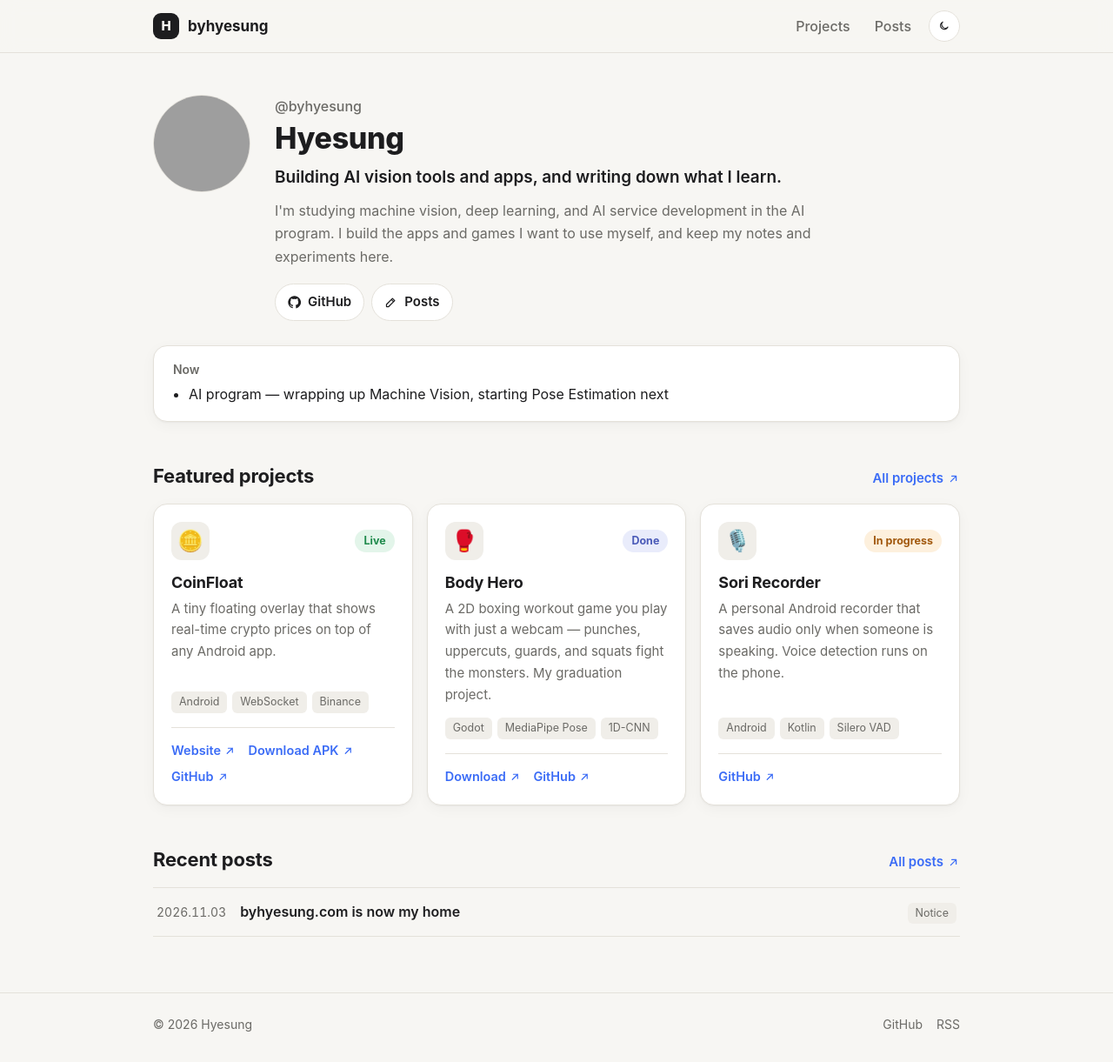
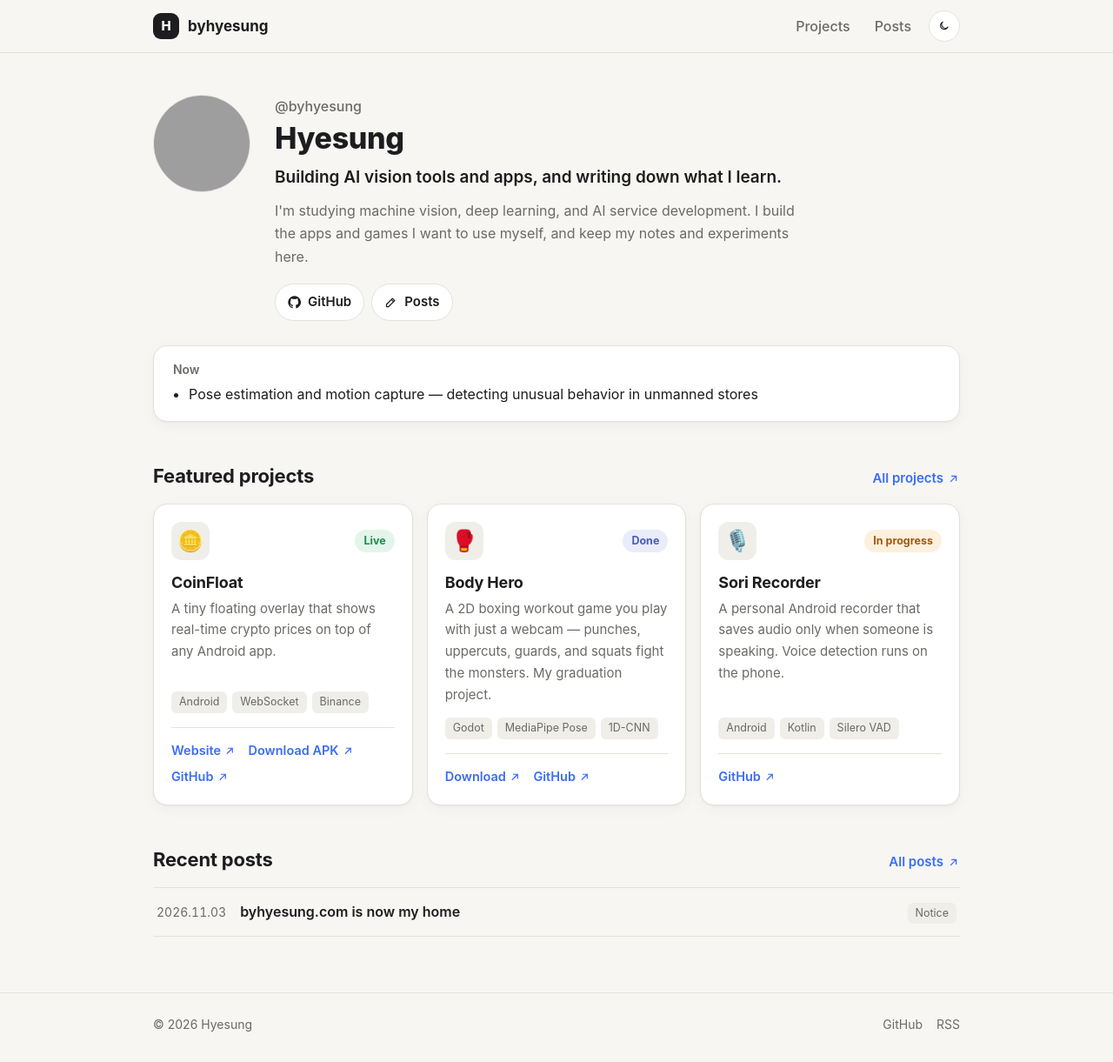
Before and after one commit to wlgptjd333/wlgptjd333.github.io, a Jekyll site: the page built from index.html, in a window 1280 px wide and 1221 px high. Shown: the whole window at 87% size. Built offline with Jekyll 4.4.1, drawn with Linux system fonts in a browser that asks for light colours; some web fonts are replaced; grey boxes are pictures that could not be loaded.

Commit message:
content: simplify intro and update now

```diff
--- a/_data/profile.yml
+++ b/_data/profile.yml
@@ -4,9 +4,9 @@ handle: byhyesung
 avatar: https://avatars.githubusercontent.com/u/45970948?v=4
 tagline: Building AI vision tools and apps, and writing down what I learn.
 intro: >-
-  I'm studying machine vision, deep learning, and AI service development
-  in the AI program. I build the apps
-  and games I want to use myself, and keep my notes and experiments here.
+  I'm studying machine vision, deep learning, and AI service development.
+  I build the apps and games I want to use myself, and keep my notes and
+  experiments here.
 
 # 링크 버튼. icon: github / mail / blog / link / youtube / instagram
 links:
@@ -23,4 +23,4 @@ links:
 
 # 지금 하고 있는 것 (첫 화면 작은 상자)
 now:
-  - AI program — wrapping up Machine Vision, starting Pose Estimation next
+  - Pose estimation and motion capture — detecting unusual behavior in unmanned stores
```
